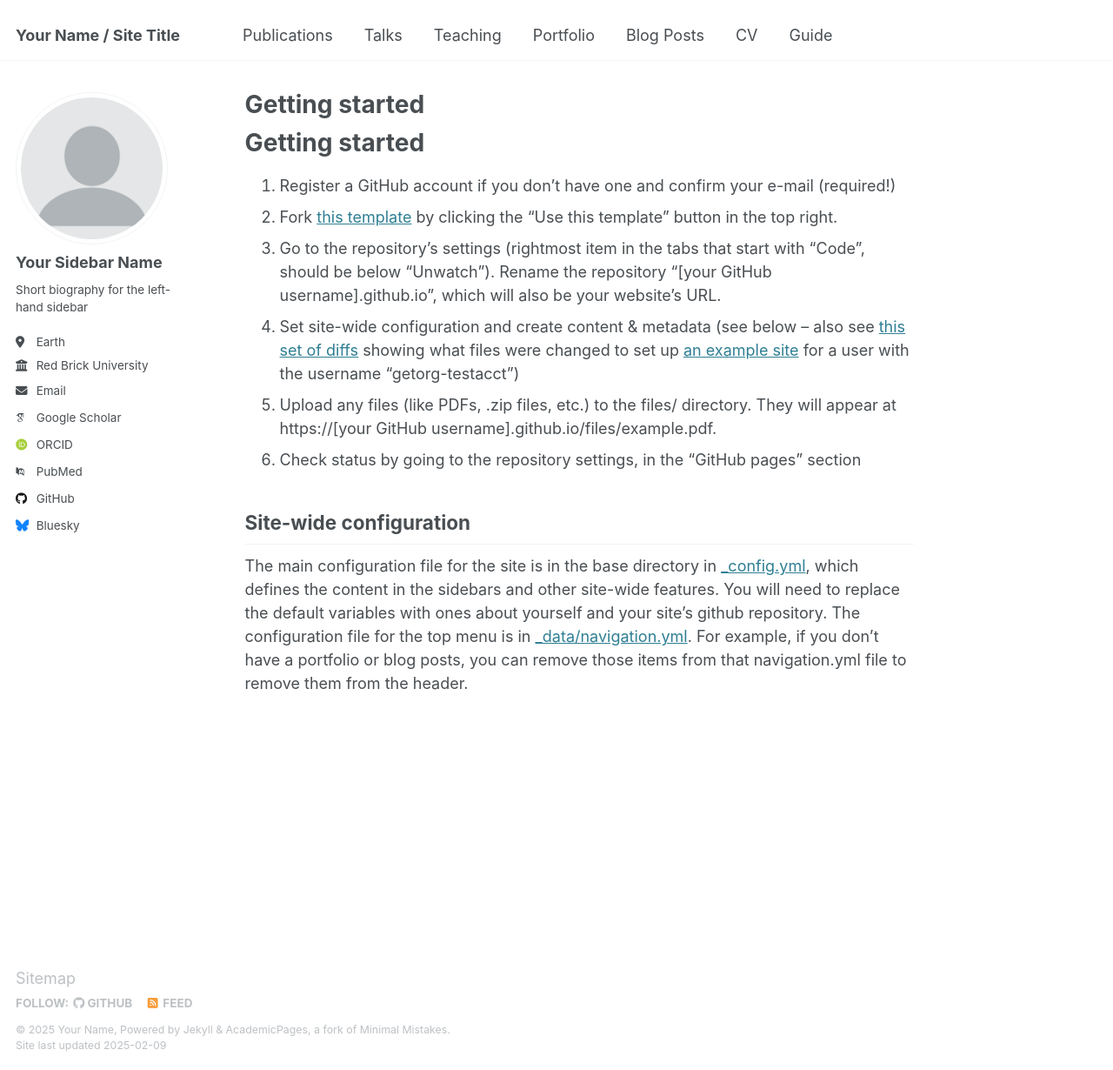
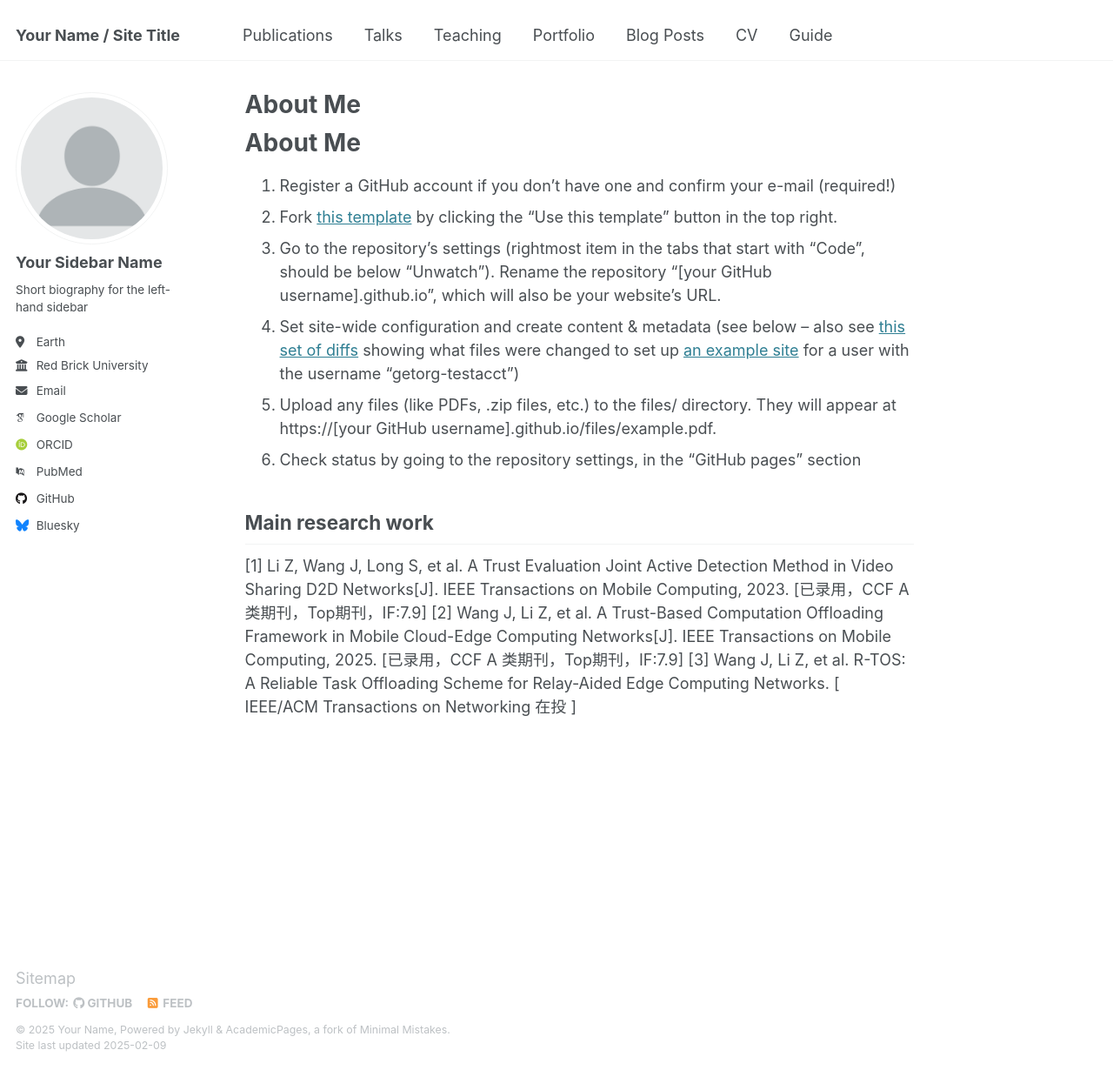
Before and after one commit to TranferWang/TranferWang.github.io, a Jekyll site: the page built from _pages/about.md, in a window 1280 px wide and 1230 px high. Shown: the whole window at 87% size. Built offline with Jekyll 4.4.1, drawn with Linux system fonts in a browser that asks for light colours; some web fonts are replaced; our own code applies the rules of GitHub Pages for plain Markdown files.

Commit message:
Update about.md

```diff
--- a/_pages/about.md
+++ b/_pages/about.md
@@ -1,4 +1,4 @@
-Getting started
+About Me
 ======
 1. Register a GitHub account if you don't have one and confirm your e-mail (required!)
 1. Fork [this template](https://github.com/academicpages/academicpages.github.io) by clicking the "Use this template" button in the top right.
@@ -7,6 +7,8 @@ Getting started
 1. Upload any files (like PDFs, .zip files, etc.) to the files/ directory. They will appear at https://[your GitHub username].github.io/files/example.pdf.
 1. Check status by going to the repository settings, in the "GitHub pages" section
 
-Site-wide configuration
+Main research work
 ------
-The main configuration file for the site is in the base directory in [_config.yml](https://github.com/academicpages/academicpages.github.io/blob/master/_config.yml), which defines the content in the sidebars and other site-wide features. You will need to replace the default variables with ones about yourself and your site's github repository. The configuration file for the top menu is in [_data/navigation.yml](https://github.com/academicpages/academicpages.github.io/blob/master/_data/navigation.yml). For example, if you don't have a portfolio or blog posts, you can remove those items from that navigation.yml file to remove them from the header.
+[1] Li Z, Wang J, Long S, et al. A Trust Evaluation Joint Active Detection Method in Video Sharing D2D Networks[J]. IEEE Transactions on Mobile Computing, 2023. [已录用，CCF A 类期刊，Top期刊，IF:7.9]
+[2] Wang J, Li Z, et al. A Trust-Based Computation Offloading Framework in Mobile Cloud-Edge Computing Networks[J]. IEEE Transactions on Mobile Computing, 2025. [已录用，CCF A 类期刊，Top期刊，IF:7.9]
+[3] Wang J, Li Z, et al. R-TOS: A Reliable Task Offloading Scheme for Relay-Aided Edge Computing Networks. [ IEEE/ACM Transactions on Networking 在投 ]
```
